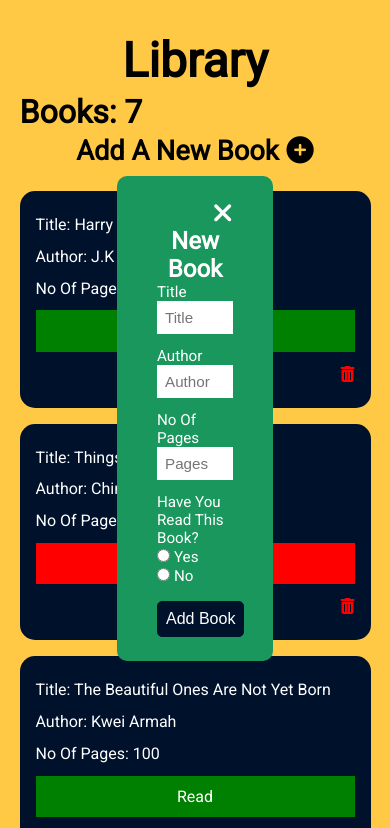
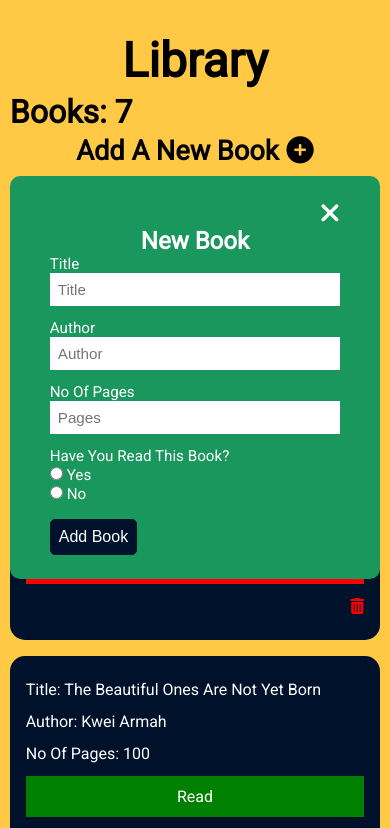
Before and after one commit to QueueElTee/Library, a plain HTML site: page index.html in a window 390 px wide. Both pictures are taken after a click on the icon 300 px from the left and 150 px from the top of the page. Shown: the top 828 px of the page. Drawn offline with Linux system fonts and the light colour scheme.

Commit message:
Add Media Queries

```diff
--- a/style.css
+++ b/style.css
@@ -150,3 +150,25 @@ form .submit input{
 form .submit input:hover{
     transform: scale(1.1);
 }
+
+
+/* Media Queries */
+@media(max-width: 950px){
+    form{
+        width: 80%;
+    }
+}
+
+@media(max-width: 430px){
+    .main-heading, .books{
+        max-width: 95%;
+    }
+
+    h2, h3{
+        font-size: 1.25rem;
+    }
+
+    form{
+        width: 95%;
+    }
+}
```
